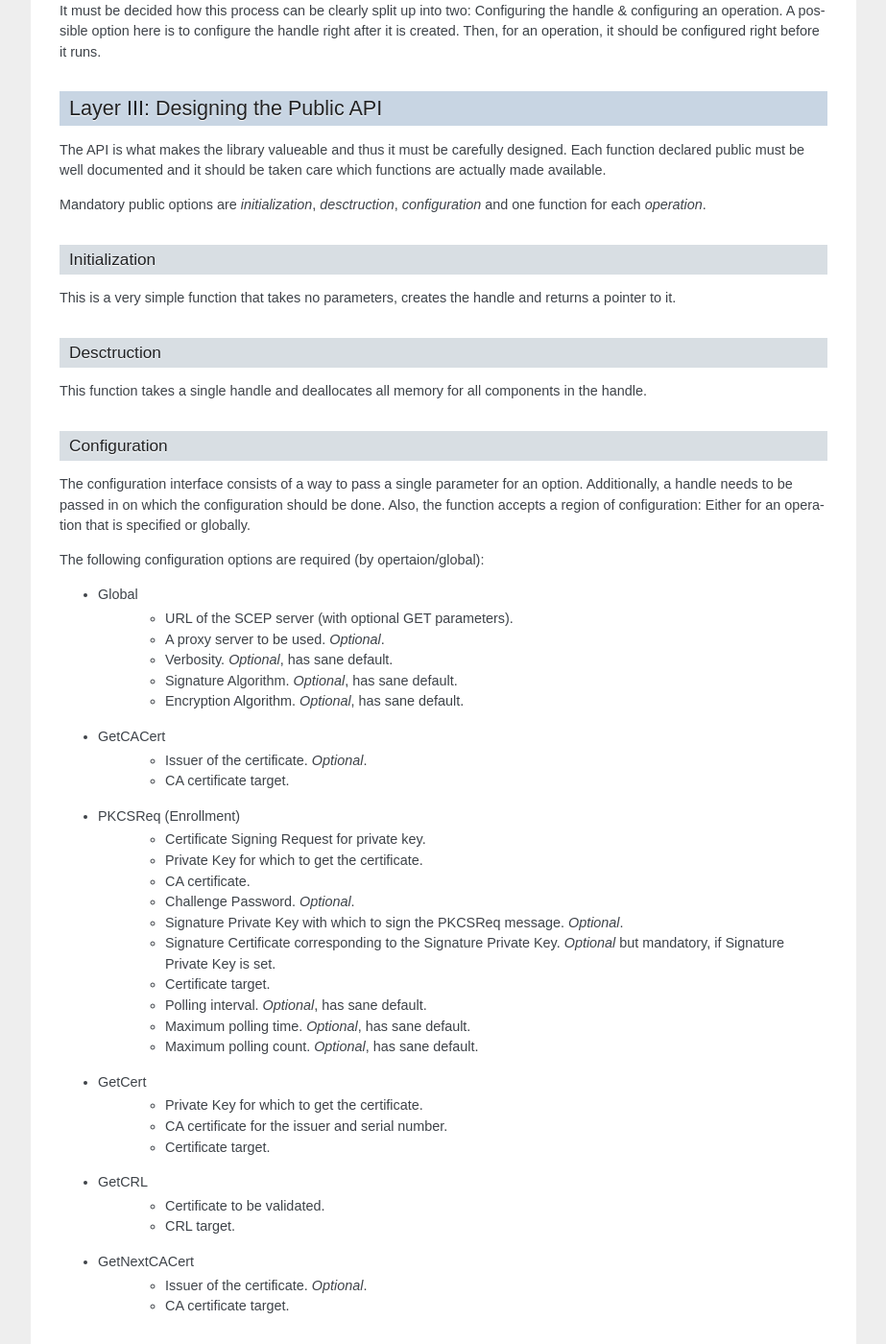
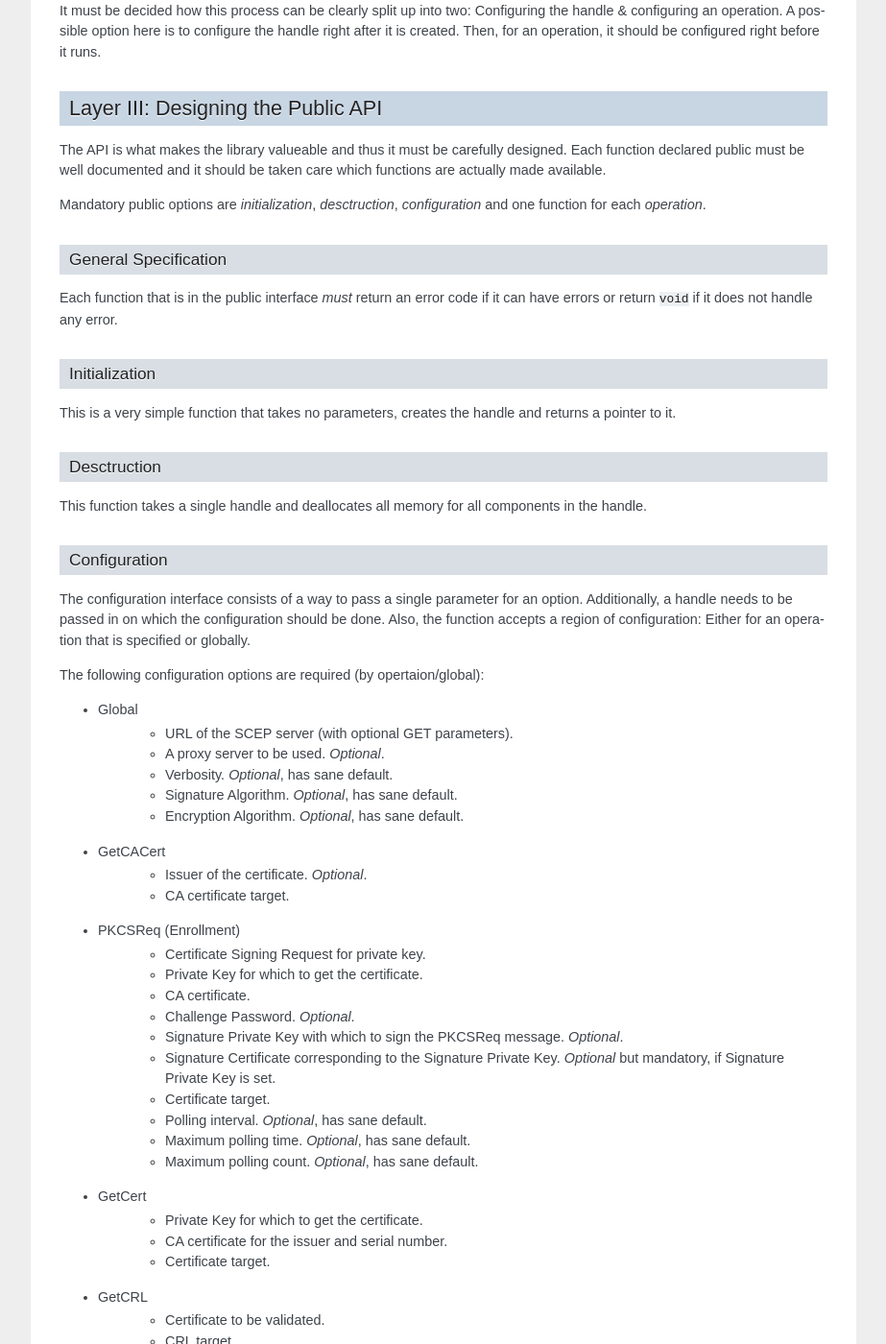
Before and after one commit to Javex/libscep, a Sphinx documentation site: the page built from docs/narrative/developer.rst, in a window 1280 px wide and 1400 px high, scrolled down 1198 px. Shown: the whole window at 96% size, without its empty margins (198-1121 px from the left). Built offline with Sphinx 7.4.7, drawn with Linux system fonts in a browser that asks for light colours; some of the changed text lies outside the part shown.

Commit message:
Start on internal layer docs

```diff
--- a/docs/narrative/developer.rst
+++ b/docs/narrative/developer.rst
@@ -86,6 +86,13 @@
 Mandatory public options are *initialization*, *desctruction*, *configuration*
 and one function for each *operation*.
 
+
+General Specification
+---------------------
+
+Each function that is in the public interface *must* return an error code if it
+can have errors or return ``void`` if it does not handle any error.
+
 Initialization
 --------------
 
@@ -140,3 +147,9 @@
 * GetNextCACert
     - Issuer of the certificate. *Optional*.
     - CA certificate target.
+
+Layer IV - The Internals
+========================
+
+With a public, consistent interface it is now possible to design the internals
+after it.
```
